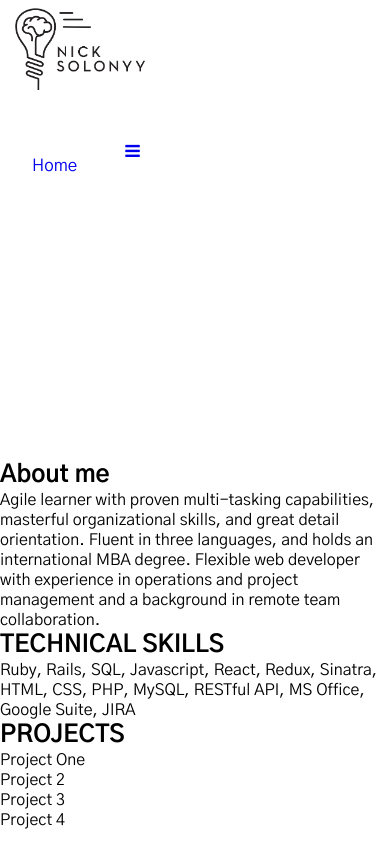
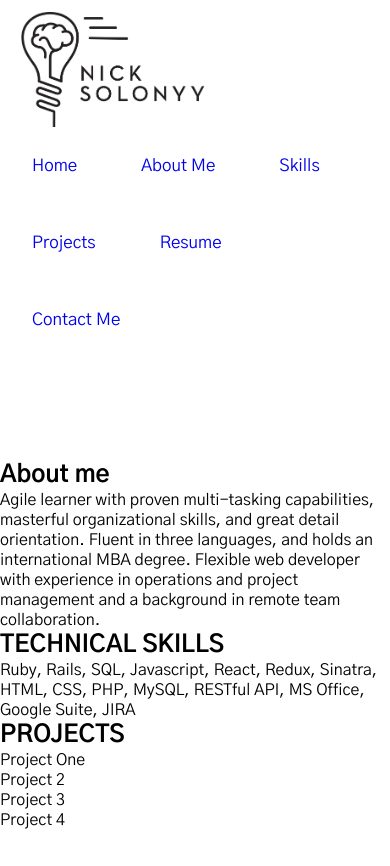
Before and after one commit to nicksolony/portfolio-frontend, a React (Create React App) app: page / in a window 390 px wide. Shown: the top 866 px of the page. Built offline with nearby package versions, Linux system fonts and the light colour scheme.

Commit message:
removed responsive top bar for now will return to it later

```diff
--- a/src/App.js
+++ b/src/App.js
@@ -10,7 +10,6 @@ import Contact from './contents/Contact';
 
 import './App.css';
 // import './App.scss';
-
 
 
 class App extends Component {
--- a/src/components/Navbar.js
+++ b/src/components/Navbar.js
@@ -1,5 +1,7 @@
 import React, {Component} from 'react'
 import NavItem from './NavItem'
+
+//https://www.w3schools.com/howto/howto_js_topnav_responsive.asp review this to get reponsive top nav
 
 class NavBar extends Component {
     render() {
@@ -12,9 +14,9 @@ class NavBar extends Component {
                 <NavItem item="Projects" tolink="/#Projects"/>
                 <NavItem item="Resume" tolink="/#Resume"/>
                 <NavItem item="Contact Me" tolink="/#Contact"/>
-                <a href="javascript:void(0);" class="icon" onclick="openMenu()">
+                {/* <a href="javascript:void(0);" class="icon" onclick="openMenu()">
                     <i class="fa fa-bars"></i>
-                </a>
+                </a> */}
 
 
 
```
Also changed, not shown: src/App.css (+4 -4 lines).
